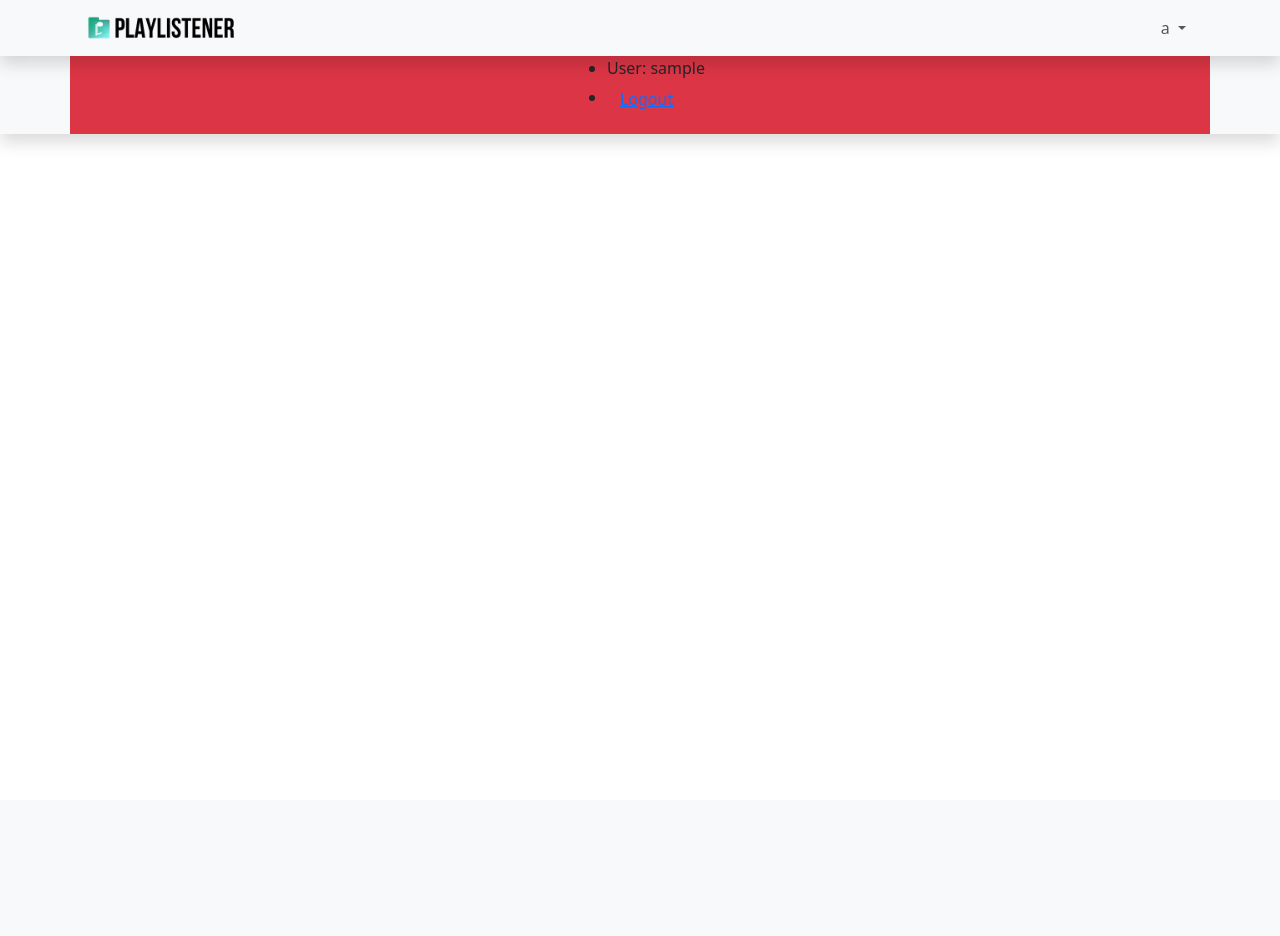
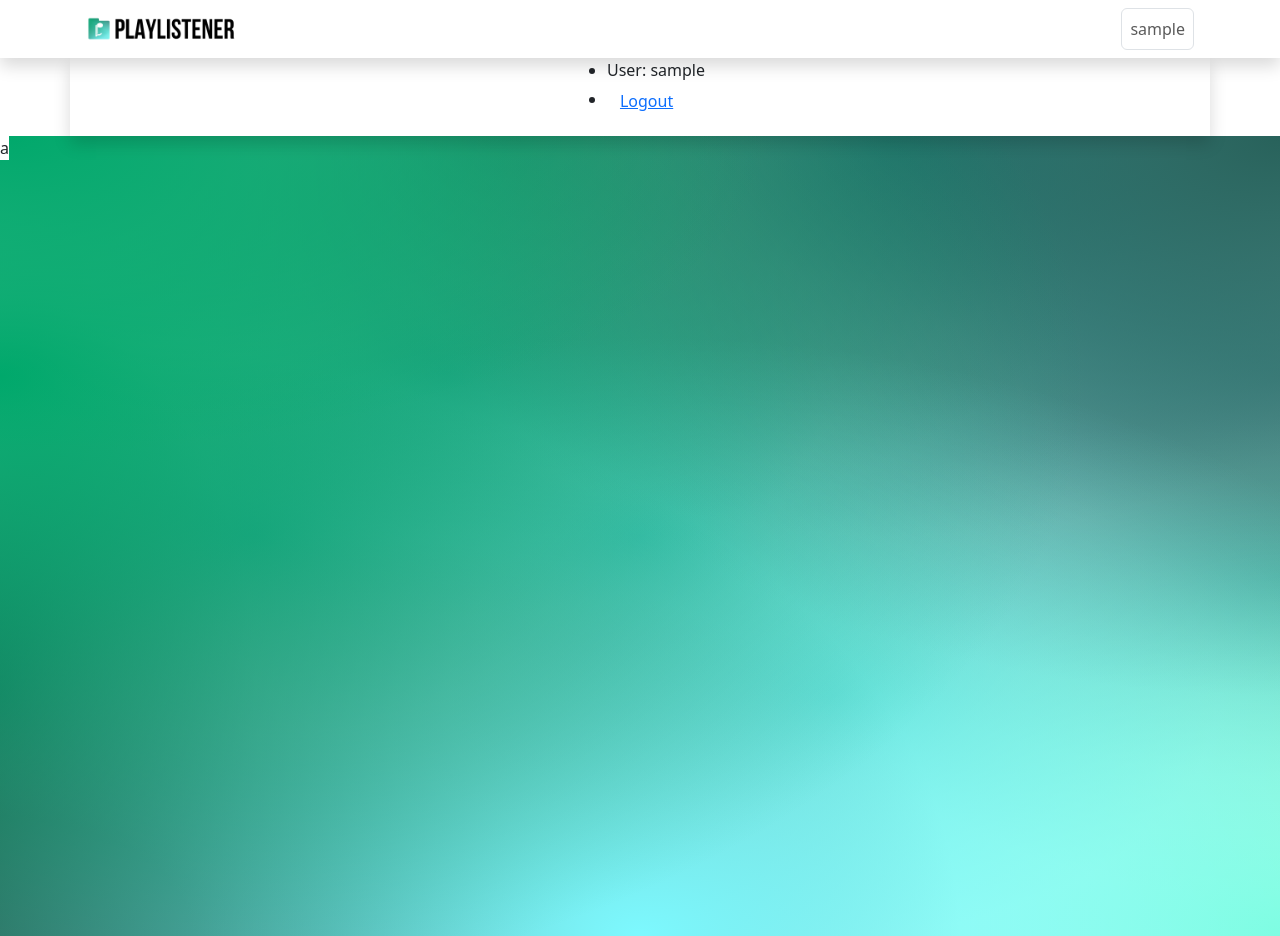
Before and after one commit to Emaiarkeiou/playlistener, a Django app: a page that uses sito/playlistener/templates/base.html in a window 1280 px wide. Before the commit the page ends 143 px from the top, so only its background shows below. Run offline with Django 5.2, Linux system fonts and the light colour scheme; the visitor is signed in with stand-in values (Sample User, id 1); data comes from the database, SQL or seed files in the repository; data that the repository does not hold is empty.

Commit message:
gradient

```diff
--- a/sito/playlistener/templates/base.html
+++ b/sito/playlistener/templates/base.html
@@ -14,41 +14,64 @@
     <!-- static CSS -->
     {% load static %}
     <link rel="icon" type="image/png" href="{% static 'images/logo.png' %}" >
-    <link rel="stylesheet" href="{% static 'css/styles.css' %}" />
+    <link rel="stylesheet" href="{% static 'css/style.css' %}" />
   </head>
+
   <body>
 
-    <nav class="shadow navbar navbar-light navbar-expand-md bg-light justify-content-center">
-      <div class="container px-3">
-        <div class="navbar-brand d-flex" style="height: 4.5vh;">
+    <nav class="shadow navbar navbar-light bg-white navbar-expand sticky-top p-0 justify-content-center">
+      <div class="container px-3 ">
+
+        <div class="navbar-brand d-flex w-25" style="height: 4.5vh;">
           <img class="img-fluid" src="{% static 'images/logo.png' %}" alt="Logo">
           <img class="img-fluid" src="{% static 'images/testo_logo.png' %}" alt="Logo">
         </div>
-        <ul class="navbar-nav ms-auto w-50 justify-content-end">
+
+        <ul class="navbar-nav ms-auto w-75 justify-content-end py-2" >
+
           <li class="nav-item dropdown">
-            <a class="nav-link dropdown-toggle" href="#" role="button" data-bs-toggle="dropdown" aria-expanded="false">
-              {% block name %}a{% endblock %}
+
+            <a class="nav-link p-0" role="button" data-bs-toggle="dropdown"  aria-expanded="false">
+              <div class="rounded border p-2">
+              {% block profile_menu %}a{% endblock %}
+              </div>
             </a>
+
             <ul class="dropdown-menu dropdown-menu-end">
               <li><a class="dropdown-item" href="#">Profilo Utente</a></li>
-              <li><hr class="dropdown-divider"></li>
+              <li><hr class="dropdown-divider mx-2"></li>
               <li><a class="dropdown-item" href="#">Log out</a></li>
             </ul>
+
           </li>
+
         </ul>
+
       </div>
     </nav>
 
 
-      <div class="shadow col-12 bg-light">
-        <div class="container p-0 d-flex justify-content-end bg-success">
+      <div class="shadow d-flex col-12 vh-25">
+        <div class="shadow container p-0 d-flex justify-content-center">
           <div class="col-sm-12">
-            <div class="d-flex justify-content-center bg-danger col-sm-12">
+            <div class="d-flex justify-content-center col-sm-12">
               {% block content %}a{% endblock %}
             </div>
           </div>
         </div>
       </div>
 
+      <div id="gradient" class="d-flex col-12 min-vh-100">
+        <div>
+        <div class="container p-0 d-flex justify-content-center bg-white" >
+          <div class="col-sm-12">
+            <div class="d-flex justify-content-center col-sm-12">
+              a
+            </div>
+          </div>
+        </div>
+      </div>
+      </div>
+
   </body>
 </html>
--- a/sito/playlistener/templates/user.html
+++ b/sito/playlistener/templates/user.html
@@ -1,4 +1,9 @@
 {% extends "base.html" %}
+
+{% block profile_menu %}
+  {{ user.get_username }}
+
+{% endblock %}
 
 {% block content %}
 <ul class="sidebar-nav">
```
